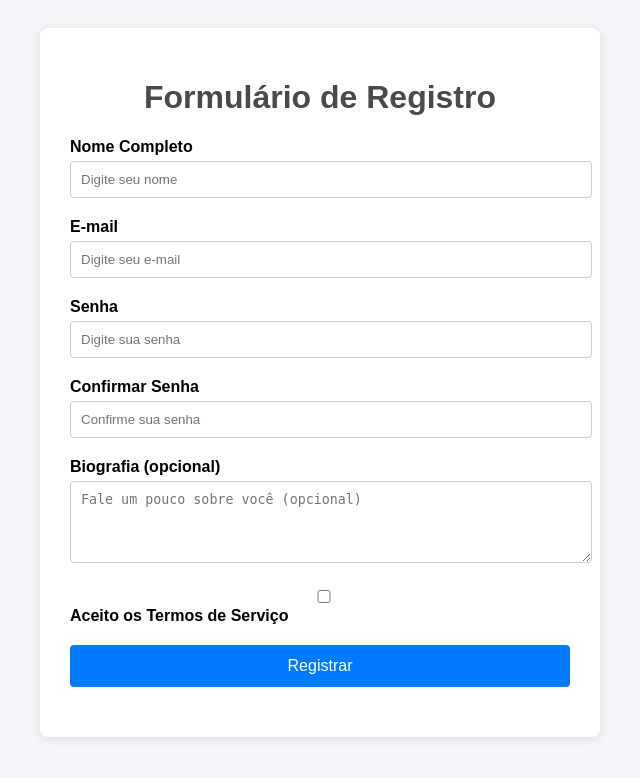
After one commit to FellipeSchiochet/ADS_DSW-2025, a Flask app: page /registro in a window 1280 px wide. The commit adds this page. Shown: the top 778 px of the page, without its empty margins (320-960 px from the left). Run offline with Flask 3, Linux system fonts and the light colour scheme.

Commit message:
Atividade semana 4

```diff
--- a/Semana_4/meu_app/app.py
+++ b/Semana_4/meu_app/app.py
@@ -1,101 +1,111 @@
-# Importa as classes e funções necessárias
+# Importa as classes e funções necessárias do Flask e WTForms
 from flask import Flask, render_template, flash, redirect, url_for
 from flask_wtf import FlaskForm
-from wtforms import StringField, SubmitField
-from wtforms.validators import DataRequired, Email
+from wtforms import StringField, SubmitField, PasswordField, TextAreaField, BooleanField
+from wtforms.validators import DataRequired, Email, Length, EqualTo
 
-# 1. CONFIGURAÇÃO DA APLICAÇÃO
-app = Flask(__name__)
+# --------------------------
+# CONFIGURAÇÃO DO APP
+# --------------------------
+app = Flask(__name__)  # Cria a aplicação Flask
+app.config['SECRET_KEY'] = 'uma-chave-secreta-muito-dificil-de-adivinhar'
+# A SECRET_KEY é usada pelo Flask-WTF para gerar tokens CSRF e proteger o formulário
 
-# A SECRET_KEY é crucial para a proteção CSRF.
-# Em um projeto real, isso deve ser uma string complexa e mantida em segredo.
-app.config['SECRET_KEY'] = 'uma-chave-secreta-muito-dificil-de-adivinhar'
+# --------------------------
+# FORMULÁRIO ANTIGO (simples)
+# --------------------------
+class MeuFormulario(FlaskForm):
+    nome = StringField('Nome Completo', validators=[DataRequired(message="Este campo é obrigatório.")])
+    # Campo de texto para o nome, obrigatório
+    email = StringField('Seu Melhor E-mail', validators=[
+        DataRequired(message="Este campo é obrigatório."),  # Não permite vazio
+        Email(message="Por favor, insira um e-mail válido.")  # Valida o formato de e-mail
+    ])
+    submit = SubmitField('Enviar Cadastro')  # Botão de envio do formulário
 
-# 2. DEFINIÇÃO DA CLASSE DO FORMULÁRIO
-# Esta classe herda de FlaskForm e define a estrutura e as regras do nosso formulário.
-class MeuFormulario(FlaskForm):
-    """
-    Representa o formulário de contato com validação.
-    """
-    # StringField: Campo de texto.
-    # O primeiro argumento é o 'label' que aparecerá para o usuário.
-    # 'validators' é uma lista de regras. DataRequired garante que o campo não seja enviado vazio.
+# --------------------------
+# NOVO FORMULÁRIO DE REGISTRO
+# --------------------------
+class FormularioRegistro(FlaskForm):
     nome = StringField('Nome Completo', validators=[DataRequired(message="Este campo é obrigatório.")])
+    # Campo obrigatório para nome
+    email = StringField('E-mail', validators=[
+        DataRequired(message="Este campo é obrigatório."),
+        Email(message="Insira um e-mail válido.")
+    ])
+    senha = PasswordField('Senha', validators=[
+        DataRequired(message="Senha obrigatória."),
+        Length(min=8, message="A senha deve ter pelo menos 8 caracteres.")  # Valida tamanho mínimo
+    ])
+    confirmar_senha = PasswordField('Confirmar Senha', validators=[
+        DataRequired(message="Confirme sua senha."),
+        EqualTo('senha', message="As senhas não conferem.")  # Confirma se é igual à senha
+    ])
+    biografia = TextAreaField('Biografia (opcional)')
+    # Campo opcional para escrever sobre si
+    aceitar_termos = BooleanField('Aceito os Termos de Serviço', validators=[
+        DataRequired(message="Você deve aceitar os termos para continuar.")  # Obrigatório marcar
+    ])
+    submit = SubmitField('Registrar')  # Botão de envio do registro
 
-    # O validor Email() checa se o texto inserido tem um formato de e-mail válido.
-    email = StringField('Seu Melhor E-mail', validators=[
-        DataRequired(message="Este campo é obrigatório."),
-        Email(message="Por favor, insira um e-mail válido.")
-    ])
+# --------------------------
+# ROTAS EXISTENTES
+# --------------------------
 
-    # SubmitField: Representa o botão de envio do formulário.
-    submit = SubmitField('Enviar Cadastro')
-
-# 3. CRIAÇÃO DAS ROTAS (VIEWS)
-
-# Rota original, com o formulário em branco
+# Formulário simples
 @app.route('/formulario', methods=['GET', 'POST'])
 def formulario():
-    """
-    Renderiza o formulário e processa os dados enviados.
-    """
-    form = MeuFormulario()
-    if form.validate_on_submit():
+    form = MeuFormulario()  # Instancia o formulário simples
+    if form.validate_on_submit():  # Se o formulário foi enviado e válido
         nome_usuario = form.nome.data
         email_usuario = form.email.data
         flash(f'Cadastro recebido com sucesso para {nome_usuario} ({email_usuario})!', 'success')
-        return redirect(url_for('formulario'))
+        return redirect(url_for('formulario'))  # Redireciona para a mesma página
+    return render_template('formulario.html', form=form)  # Renderiza o template
 
-    return render_template('formulario.html', form=form)
-
-# --- EXEMPLOS DE PREENCHIMENTO ---
-
-# Exemplo 1: Populando o formulário via argumentos diretos
+# Exemplo com valores pré-preenchidos por argumentos
 @app.route('/formulario/preenchido-args', methods=['GET', 'POST'])
 def formulario_com_argumentos():
-    """
-    Demonstra como popular o formulário passando os valores como argumentos
-    na sua instanciação.
-    """
-    form = MeuFormulario(nome="Fulano de Tal", email="fulano@exemplo.com")
-
+    form = MeuFormulario(nome="Fulano de Tal", email="fulano@exemplo.com")  # Valores iniciais
     if form.validate_on_submit():
         flash(f'Dados de "{form.nome.data}" atualizados com sucesso!', 'success')
         return redirect(url_for('formulario_com_argumentos'))
-
     return render_template('formulario.html', form=form)
 
-# Exemplo 2: Populando o formulário com um objeto
+# Exemplo com valores pré-preenchidos por objeto
 @app.route('/formulario/preenchido-obj', methods=['GET', 'POST'])
 def formulario_com_objeto():
-    """
-    Demonstra como popular o formulário a partir de um objeto,
-    simulando dados vindos de um banco de dados.
-    """
     class UsuarioMock:
         def __init__(self, nome, email):
             self.nome = nome
             self.email = email
-
     usuario_do_banco = UsuarioMock(nome="Ciclano da Silva", email="ciclano@banco.com")
-
-    form = MeuFormulario(obj=usuario_do_banco)
-
+    form = MeuFormulario(obj=usuario_do_banco)  # Popula formulário com dados do objeto
     if form.validate_on_submit():
         flash(f'Dados de "{form.nome.data}" atualizados com sucesso!', 'success')
         return redirect(url_for('formulario_com_objeto'))
-
     return render_template('formulario.html', form=form)
 
+# --------------------------
+# NOVA ROTA DE REGISTRO
+# --------------------------
+@app.route('/registro', methods=['GET', 'POST'])
+def registro():
+    form = FormularioRegistro()  # Instancia o formulário de registro
+    if form.validate_on_submit():  # Se o formulário foi enviado e válido
+        flash(f"Registro realizado com sucesso para {form.nome.data} ({form.email.data})!", "success")
+        return redirect(url_for('registro'))  # Redireciona para a mesma página
+    return render_template('registro.html', form=form)  # Renderiza o template do registro
 
-# Rota principal agora renderiza um template HTML
+# --------------------------
+# ROTA PRINCIPAL
+# --------------------------
 @app.route('/')
 def index():
-    """
-    Renderiza a página inicial a partir de um arquivo de template.
-    """
-    return render_template('index.html')
+    return render_template('index.html')  # Página inicial com links para os formulários
 
-# Permite executar o app diretamente com 'python app.py'
+# --------------------------
+# EXECUÇÃO DO APP
+# --------------------------
 if __name__ == '__main__':
-    app.run(debug=True)
+    app.run(debug=True)  # Executa o servidor Flask em modo debug
--- a/Semana_4/meu_app/templates/index.html
+++ b/Semana_4/meu_app/templates/index.html
@@ -22,6 +22,7 @@
             <li><a href="{{ url_for('formulario') }}">Formulário em Branco</a></li>
             <li><a href="{{ url_for('formulario_com_argumentos') }}">Formulário Preenchido (com Argumentos)</a></li>
             <li><a href="{{ url_for('formulario_com_objeto') }}">Formulário Preenchido (com Objeto)</a></li>
+            <li><a href="{{ url_for('registro') }}">Formulário de Registro</a></li> <!-- NOVO LINK -->
         </ul>
     </div>
 </body>
--- /dev/null
+++ b/Semana_4/meu_app/templates/registro.html
@@ -0,0 +1,77 @@
+<!DOCTYPE html>
+<html lang="pt-br">
+<head>
+    <meta charset="UTF-8">
+    <meta name="viewport" content="width=device-width, initial-scale=1.0">
+    <title>Registro</title>
+    <style>
+        body { font-family: sans-serif; background-color: #f4f4f9; padding: 20px; }
+        .container { max-width: 500px; margin: auto; background: white; padding: 30px; border-radius: 8px; box-shadow: 0 2px 10px rgba(0,0,0,0.1); }
+        h1 { text-align: center; color: #4a4a4a; }
+        .form-group { margin-bottom: 20px; }
+        label { font-weight: bold; display: block; margin-bottom: 5px; }
+        input, textarea { width: 100%; padding: 10px; border: 1px solid #ccc; border-radius: 4px; }
+        .error-message { color: #d9534f; font-size: 0.9em; margin-top: 5px; }
+        .submit-btn { width: 100%; background: #007bff; color: white; padding: 12px; border: none; border-radius: 4px; cursor: pointer; font-size: 16px; }
+        .submit-btn:hover { background: #0056b3; }
+        .flash-message { background: #dff0d8; color: #3c763d; padding: 15px; border-radius: 4px; text-align: center; margin-bottom: 20px; }
+    </style>
+</head>
+<body>
+    <div class="container">
+        <h1>Formulário de Registro</h1>
+
+        <!-- Exibe mensagens flash -->
+        {% with messages = get_flashed_messages(with_categories=true) %}
+            {% if messages %}
+                {% for category, message in messages %}
+                    <div class="flash-message">{{ message }}</div>
+                {% endfor %}
+            {% endif %}
+        {% endwith %}
+
+        <!-- Formulário POST -->
+        <form method="POST" action="">
+            {{ form.hidden_tag() }} <!-- Token CSRF obrigatório -->
+
+            <div class="form-group">
+                {{ form.nome.label }}
+                {{ form.nome(placeholder="Digite seu nome") }}
+                {% for error in form.nome.errors %}<div class="error-message">{{ error }}</div>{% endfor %}
+            </div>
+
+            <div class="form-group">
+                {{ form.email.label }}
+                {{ form.email(placeholder="Digite seu e-mail") }}
+                {% for error in form.email.errors %}<div class="error-message">{{ error }}</div>{% endfor %}
+            </div>
+
+            <div class="form-group">
+                {{ form.senha.label }}
+                {{ form.senha(placeholder="Digite sua senha") }}
+                {% for error in form.senha.errors %}<div class="error-message">{{ error }}</div>{% endfor %}
+            </div>
+
+            <div class="form-group">
+                {{ form.confirmar_senha.label }}
+                {{ form.confirmar_senha(placeholder="Confirme sua senha") }}
+                {% for error in form.confirmar_senha.errors %}<div class="error-message">{{ error }}</div>{% endfor %}
+            </div>
+
+            <div class="form-group">
+                {{ form.biografia.label }}
+                {{ form.biografia(rows="4", placeholder="Fale um pouco sobre você (opcional)") }}
+            </div>
+
+            <div class="form-group">
+                {{ form.aceitar_termos() }} {{ form.aceitar_termos.label }}
+                {% for error in form.aceitar_termos.errors %}<div class="error-message">{{ error }}</div>{% endfor %}
+            </div>
+
+            <div class="form-group">
+                {{ form.submit(class="submit-btn") }}
+            </div>
+        </form>
+    </div>
+</body>
+</html>
```
Also changed, not shown: Semana_4/meu_app/static/style.css (+171 -34 lines), Semana_4/meu_app/templates/formulario.html (+11 -56 lines).
